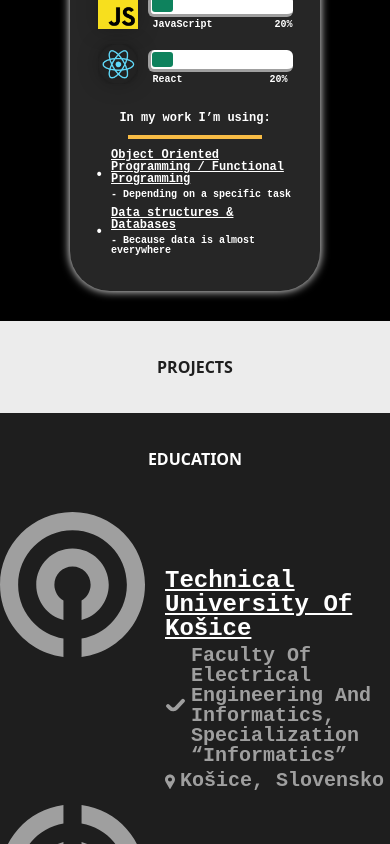
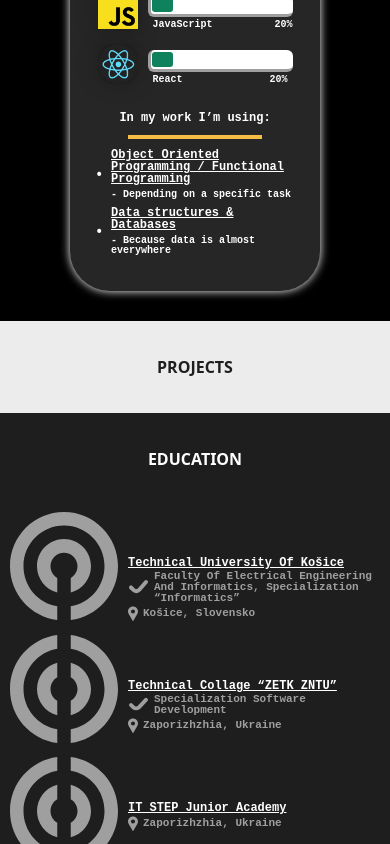
Before and after one commit to danil09234/cv, a React (Create React App) app: page / in a window 390 px wide. Shown: the part 1156-2000 px from the top of the page. Built offline with nearby package versions, Linux system fonts and the light colour scheme.

Commit message:
Add adaptive `EducationBlock` styles

```diff
--- a/src/components/EducationBlock.module.css
+++ b/src/components/EducationBlock.module.css
@@ -1,3 +1,7 @@
+.content {
+    padding: 0 20px;
+}
+
 .dataLine {
     display: flex;
     flex-direction: row;
@@ -91,7 +95,9 @@
 @media only screen and (max-width: 1000px) {
     .textFrame {
         margin-top: 57px;
+        gap: 2px;
     }
+
     .dataLine .lineDecoration {
         background-image: url('/public/CentralProgressComponent145.svg');
 
@@ -115,3 +121,73 @@
         font-size: 20px;
     }
 }
+
+@media only screen and (max-width: 700px) {
+    .title {
+        font-size: 20px;
+    }
+
+    .iconRow p {
+        font-size: 16px;
+    }
+}
+
+@media only screen and (max-width: 550px) {
+    .textFrame {
+        margin-top: 45px;
+        gap: 2px;
+    }
+
+    .dataLine .lineDecoration {
+        background-image: url('/public/CentralProgressComponent.svg');
+        width: 108px;
+        height: 108px;
+    }
+
+    .dataLine:first-of-type .lineDecoration {
+        background-image: url('/public/EdgeProgressComponent.svg');
+    }
+
+    .dataLine:last-of-type .lineDecoration {
+        background-image: url('/public/EdgeProgressComponent.svg');
+        transform: rotate(180deg);
+    }
+
+    .title {
+        font-size: 16px;
+    }
+
+    .iconRow p {
+        font-size: 13px;
+    }
+}
+
+@media only screen and (max-width: 550px) {
+    .content {
+        padding: 0 10px;
+    }
+
+    .title {
+        font-size: 12px;
+    }
+
+    .iconRow p {
+        font-size: 11px;
+    }
+
+    .dataLine {
+         gap: 10px;
+     }
+}
+
+
+@media only screen and (max-width: 350px) {
+    .textFrame {
+        margin-top: 0;
+        gap: 3px;
+    }
+
+    .dataLine .lineDecoration {
+        display: none;
+    }
+}
```
